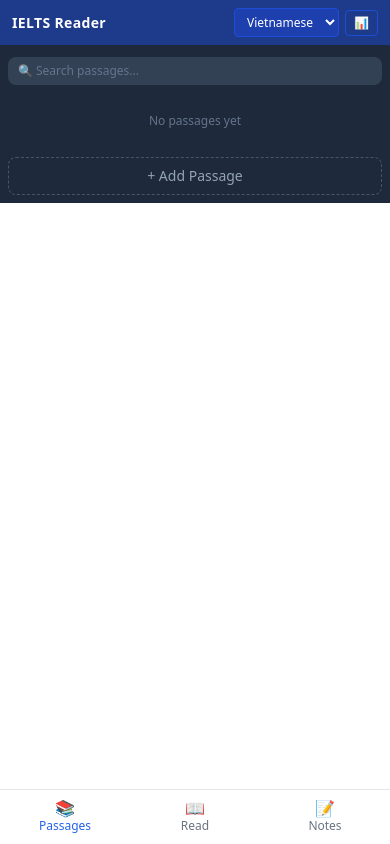
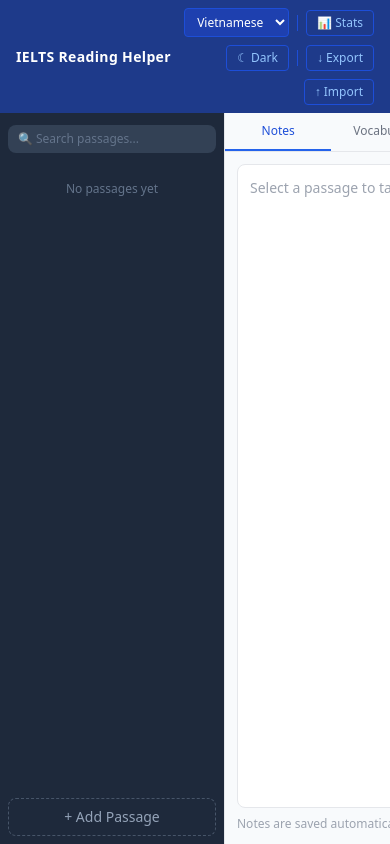
Before and after one commit to canhnd15/ielts-reading-helper, a React (Vite) app: page / in a window 390 px wide. Built offline with nearby package versions, Linux system fonts and the light colour scheme.

Commit message:
Revert "Make layout responsive for mobile screens"
This reverts commit a0489fb3fad6cbe96541ef68f37f560a5b933e50.

```diff
--- a/src/App.jsx
+++ b/src/App.jsx
@@ -1,7 +1,6 @@
 import { useState, useCallback, useRef, useEffect } from 'react'
 import { useStore } from './hooks/useStore'
 import { useTranslation } from './hooks/useTranslation'
-import { getDueCount } from './utils/sm2'
 import PassageSidebar from './components/PassageSidebar'
 import PassageText from './components/PassageText'
 import SelectionToolbar from './components/SelectionToolbar'
@@ -34,7 +33,6 @@
   const [dashboardOpen, setDashboardOpen] = useState(false)
   const [speaking, setSpeaking]         = useState(false)
   const [readProgress, setReadProgress] = useState(0)
-  const [mobileView, setMobileView]     = useState('sidebar')
   const importRef = useRef(null)
 
   const { currentPassage, state } = store
@@ -86,11 +84,6 @@
     if (!currentPassage) return
     store.removeHighlight(currentPassage.id, hlId)
   }, [currentPassage, store])
-
-  const handleSelectPassage = useCallback((id) => {
-    store.selectPassage(id)
-    setMobileView('reading')
-  }, [store])
 
   const handleDeletePassage = useCallback((id) => {
     if (confirm('Delete this passage?')) store.deletePassage(id)
@@ -163,8 +156,8 @@
     <div className="h-screen flex flex-col overflow-hidden bg-white">
 
       {/* Header */}
-      <header className="flex items-center gap-2 px-3 py-2 bg-blue-900 text-white flex-shrink-0">
-        <h1 className="text-sm font-semibold tracking-wide whitespace-nowrap">IELTS Reader</h1>
+      <header className="flex items-center gap-3 px-4 py-2 bg-blue-900 text-white flex-shrink-0">
+        <h1 className="text-sm font-semibold tracking-wide whitespace-nowrap">IELTS Reading Helper</h1>
 
         {/* Streak */}
         {streak?.current > 0 && (
@@ -173,7 +166,7 @@
           </div>
         )}
 
-        <div className="flex items-center gap-1.5 ml-auto">
+        <div className="flex items-center gap-2 ml-auto flex-wrap justify-end">
           {/* Translate to */}
           <span className="text-xs text-blue-300 hidden sm:inline">Translate:</span>
           <select
@@ -184,30 +177,34 @@
             {LANGUAGES.map(l => <option key={l.code} value={l.code}>{l.label}</option>)}
           </select>
 
+          <div className="w-px h-4 bg-blue-700" />
+
           {/* Dashboard */}
           <button
             onClick={() => setDashboardOpen(true)}
-            className="text-xs px-2 py-1 border border-blue-700 text-blue-300 rounded hover:text-white hover:border-blue-500 transition-colors"
+            className="text-xs px-2.5 py-1 border border-blue-700 text-blue-300 rounded hover:text-white hover:border-blue-500 transition-colors"
             title="Progress dashboard"
           >
-            📊 <span className="hidden sm:inline">Stats</span>
+            📊 Stats
           </button>
 
           {/* Dark mode */}
           <button
             onClick={store.toggleDarkMode}
-            className="hidden sm:inline-flex text-xs px-2 py-1 border border-blue-700 text-blue-300 rounded hover:text-white hover:border-blue-500 transition-colors"
+            className="text-xs px-2.5 py-1 border border-blue-700 text-blue-300 rounded hover:text-white hover:border-blue-500 transition-colors"
             title="Toggle dark mode"
           >
-            {darkMode ? '☀' : '☾'}
+            {darkMode ? '☀ Light' : '☾ Dark'}
           </button>
 
+          <div className="w-px h-4 bg-blue-700" />
+
           {/* Export / Import */}
-          <button onClick={handleExport} className="hidden sm:inline-flex text-xs px-2 py-1 border border-blue-700 text-blue-300 rounded hover:text-white hover:border-blue-500 transition-colors">
-            ↓
+          <button onClick={handleExport} className="text-xs px-2.5 py-1 border border-blue-700 text-blue-300 rounded hover:text-white hover:border-blue-500 transition-colors">
+            ↓ Export
           </button>
-          <button onClick={() => importRef.current?.click()} className="hidden sm:inline-flex text-xs px-2 py-1 border border-blue-700 text-blue-300 rounded hover:text-white hover:border-blue-500 transition-colors">
-            ↑
+          <button onClick={() => importRef.current?.click()} className="text-xs px-2.5 py-1 border border-blue-700 text-blue-300 rounded hover:text-white hover:border-blue-500 transition-colors">
+            ↑ Import
           </button>
           <input ref={importRef} type="file" accept=".json" onChange={handleImportFile} className="hidden" />
         </div>
@@ -216,27 +213,24 @@
       {/* Body */}
       <div className="flex flex-1 overflow-hidden">
 
-        {/* Sidebar: full-screen on mobile, fixed-width on desktop */}
-        <div className={`${mobileView === 'sidebar' ? 'flex' : 'hidden'} md:flex flex-col w-full md:w-auto flex-shrink-0`}>
         <PassageSidebar
           topics={state.topics}
           passages={state.passages}
           currentId={state.currentPassageId}
-            onSelect={handleSelectPassage}
-            onAdd={() => { setAddModalOpen(true); setMobileView('reading') }}
+          onSelect={store.selectPassage}
+          onAdd={() => setAddModalOpen(true)}
           onDelete={handleDeletePassage}
         />
-        </div>
 
         {/* Reading area */}
-        <main className={`${mobileView === 'reading' ? 'flex' : 'hidden'} md:flex flex-1 flex-col overflow-hidden`}>
+        <main className="flex-1 flex flex-col overflow-hidden">
           {currentPassage ? (
             <>
               {/* Passage toolbar */}
-              <div className="flex flex-col border-b border-gray-100 bg-white flex-shrink-0">
-                {/* Row 1: title + topic + difficulty */}
-                <div className="flex items-center gap-2 px-3 pt-2 pb-1 min-w-0">
-                  <span className="font-semibold text-sm text-gray-700 truncate flex-1 min-w-0">
+              <div className="flex items-center gap-2 px-4 py-2 border-b border-gray-100 bg-white flex-shrink-0">
+                {/* Left: title + topic + difficulty */}
+                <div className="flex items-center gap-2 flex-1 min-w-0">
+                  <span className="font-semibold text-sm text-gray-700 truncate">
                     {currentPassage.title}
                   </span>
                   {topicName && (
@@ -255,8 +249,8 @@
                   </select>
                 </div>
 
-                {/* Row 2: controls */}
-                <div className="flex items-center gap-1.5 px-3 pb-2 flex-wrap">
+                {/* Right: controls */}
+                <div className="flex items-center gap-1.5 flex-shrink-0">
                   {/* Font size */}
                   <button
                     onClick={() => store.setFontSize(Math.max(13, fontSize - 1))}
@@ -312,7 +306,7 @@
 
               {/* Passage content */}
               <div
-                className="flex-1 overflow-y-auto px-4 py-6 sm:px-10 sm:py-8 bg-white"
+                className="flex-1 overflow-y-auto px-10 py-8 bg-white"
                 onScroll={handleScroll}
               >
                 <div
@@ -345,8 +339,6 @@
           )}
         </main>
 
-        {/* Right panel: full-screen on mobile, fixed-width on desktop */}
-        <div className={`${mobileView === 'notes' ? 'flex' : 'hidden'} md:flex flex-col w-full md:w-auto flex-shrink-0`}>
         <RightPanel
           passage={currentPassage}
           onUpdateNotes={store.updateNotes}
@@ -356,45 +348,6 @@
           onStartLearning={() => setLearningOpen(true)}
         />
       </div>
-      </div>
-
-      {/* Mobile bottom navigation */}
-      <nav className="md:hidden flex border-t border-gray-200 bg-white flex-shrink-0">
-        <button
-          onClick={() => setMobileView('sidebar')}
-          className={`flex-1 py-2.5 flex flex-col items-center gap-0.5 text-xs transition-colors ${
-            mobileView === 'sidebar' ? 'text-blue-600' : 'text-gray-500'
-          }`}
-        >
-          <span className="text-base leading-none">📚</span>
-          <span>Passages</span>
-        </button>
-        <button
-          onClick={() => setMobileView('reading')}
-          className={`flex-1 py-2.5 flex flex-col items-center gap-0.5 text-xs transition-colors ${
-            mobileView === 'reading' ? 'text-blue-600' : 'text-gray-500'
-          }`}
-        >
-          <span className="text-base leading-none">📖</span>
-          <span>Read</span>
-        </button>
-        <button
-          onClick={() => setMobileView('notes')}
-          className={`flex-1 py-2.5 flex flex-col items-center gap-0.5 text-xs transition-colors ${
-            mobileView === 'notes' ? 'text-blue-600' : 'text-gray-500'
-          }`}
-        >
-          <span className="relative text-base leading-none">
-            📝
-            {currentPassage && getDueCount(currentPassage) > 0 && (
-              <span className="absolute -top-1 -right-2 bg-amber-500 text-white text-xs rounded-full w-4 h-4 flex items-center justify-center leading-none">
-                {getDueCount(currentPassage)}
-              </span>
-            )}
-          </span>
-          <span>Notes</span>
-        </button>
-      </nav>
 
       {/* Overlays */}
       <SelectionToolbar
--- a/src/components/PassageSidebar.jsx
+++ b/src/components/PassageSidebar.jsx
@@ -45,7 +45,7 @@
   const toggle = (key) => setCollapsed(prev => ({ ...prev, [key]: !prev[key] }))
 
   return (
-    <div className="w-full md:w-56 bg-slate-800 text-white flex flex-col flex-shrink-0 overflow-hidden">
+    <div className="w-56 bg-slate-800 text-white flex flex-col flex-shrink-0 overflow-hidden">
 
       {/* Search */}
       <div className="p-2 pt-3">
--- a/src/components/RightPanel.jsx
+++ b/src/components/RightPanel.jsx
@@ -16,7 +16,7 @@
   const dueCount = passage ? getDueCount(passage) : 0
 
   return (
-    <div className="w-full md:w-80 flex-shrink-0 bg-slate-50 border-l border-gray-200 flex flex-col">
+    <div className="w-80 flex-shrink-0 bg-slate-50 border-l border-gray-200 flex flex-col">
 
       {/* Tabs */}
       <div className="flex border-b border-gray-200">
```
Lines whose indentation alone changed are shown as unchanged.
